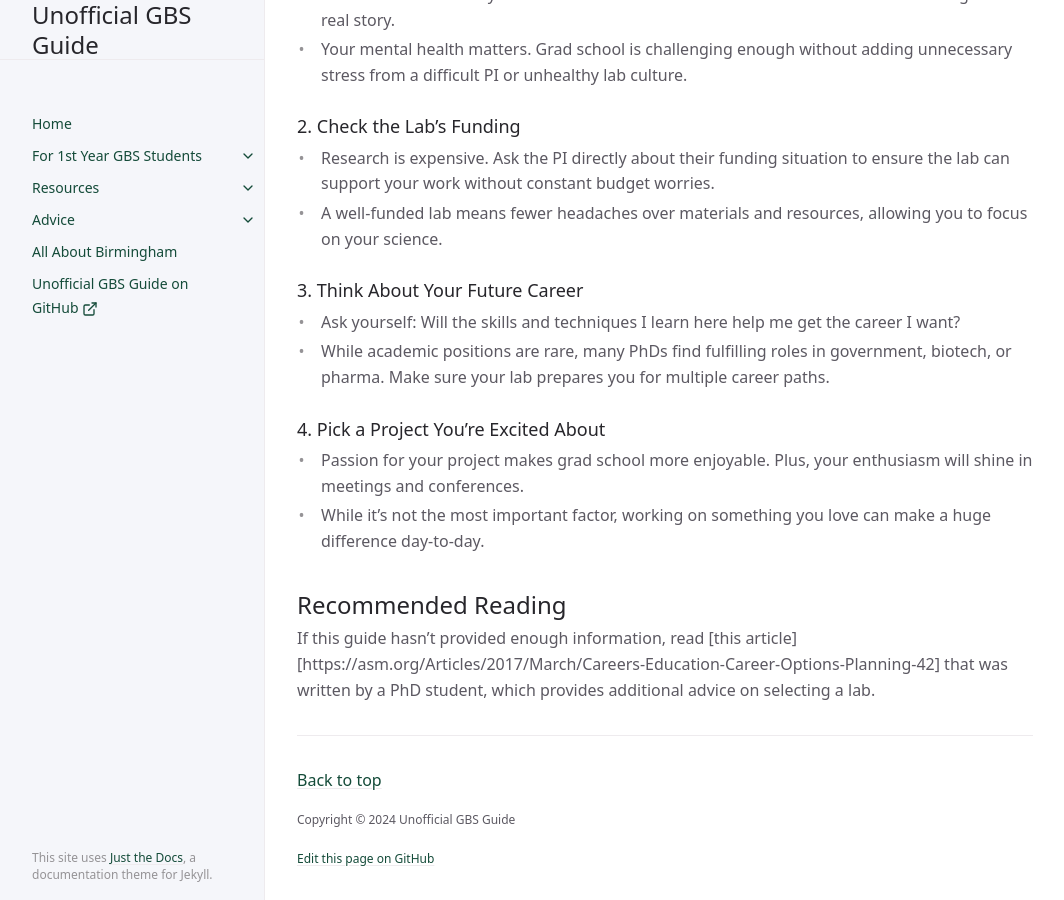
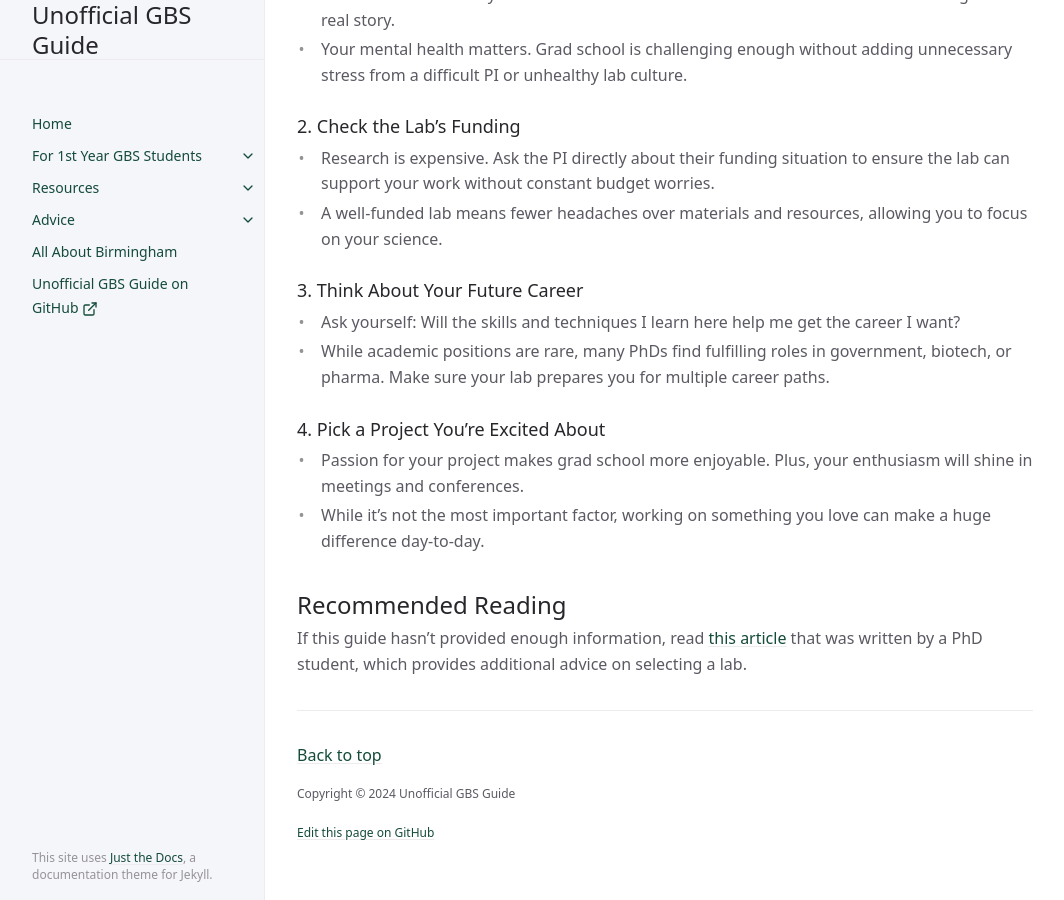
Before and after one commit to sdhutchins/gbs-guide, a Jekyll site: the page built from docs/first-years/rotations.md, in a window 1280 px wide and 900 px high, scrolled down 2034 px. Shown: the whole window, without its empty margins (107-1171 px from the left). Built offline with Jekyll 4.4.1, drawn with Linux system fonts in a browser that asks for light colours; cached includes are drawn as plain includes.

Commit message:
Fix link.

```diff
--- a/docs/first-years/rotations.md
+++ b/docs/first-years/rotations.md
@@ -79,4 +79,4 @@ The below advice has been compiled from current and former grad students to help
 
 ## Recommended Reading
 
-If this guide hasn't provided enough information, read [this article][https://asm.org/Articles/2017/March/Careers-Education-Career-Options-Planning-42] that was written by a PhD student, which provides additional advice on selecting a lab.
+If this guide hasn't provided enough information, read [this article](https://asm.org/Articles/2017/March/Careers-Education-Career-Options-Planning-42) that was written by a PhD student, which provides additional advice on selecting a lab.
```
